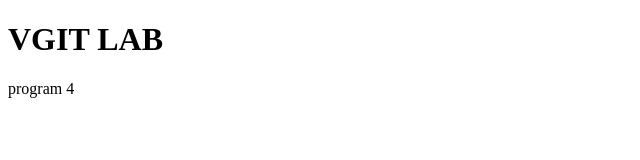
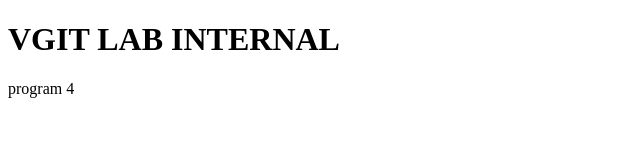
Before and after one commit to Aryananand04/Test, a plain HTML site: page index.html in a window 1280 px wide. Shown: the whole page, without its empty margins (0-640 px from the left). Drawn offline with Linux system fonts and the light colour scheme.

Commit message:
commited

```diff
--- a/index.html
+++ b/index.html
@@ -6,7 +6,7 @@
     <title>Document</title>
 </head>
 <body>
- <h1>VGIT LAB</h1>
+ <h1>VGIT LAB INTERNAL</h1>
  <p>program 4</p>
 </body>
 </html>
```
